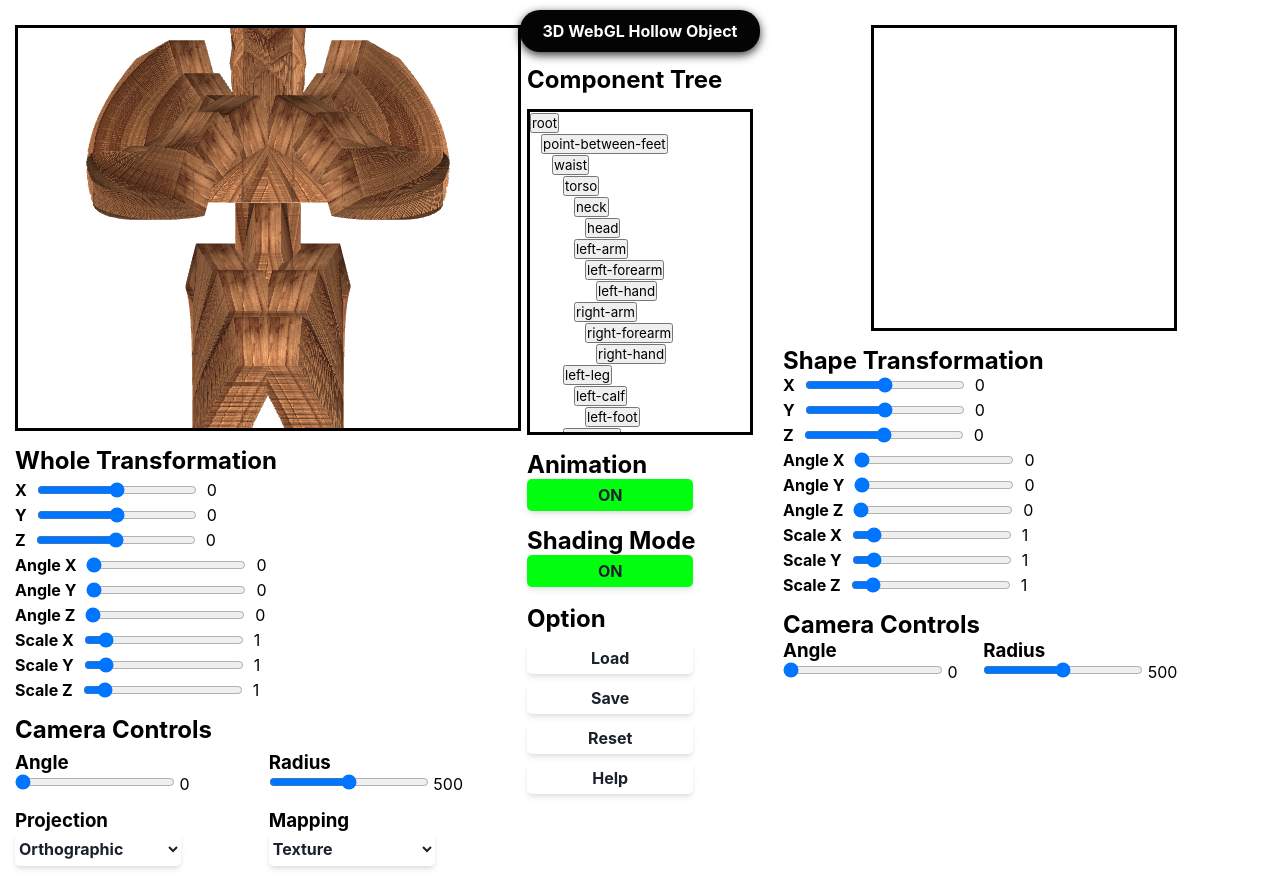
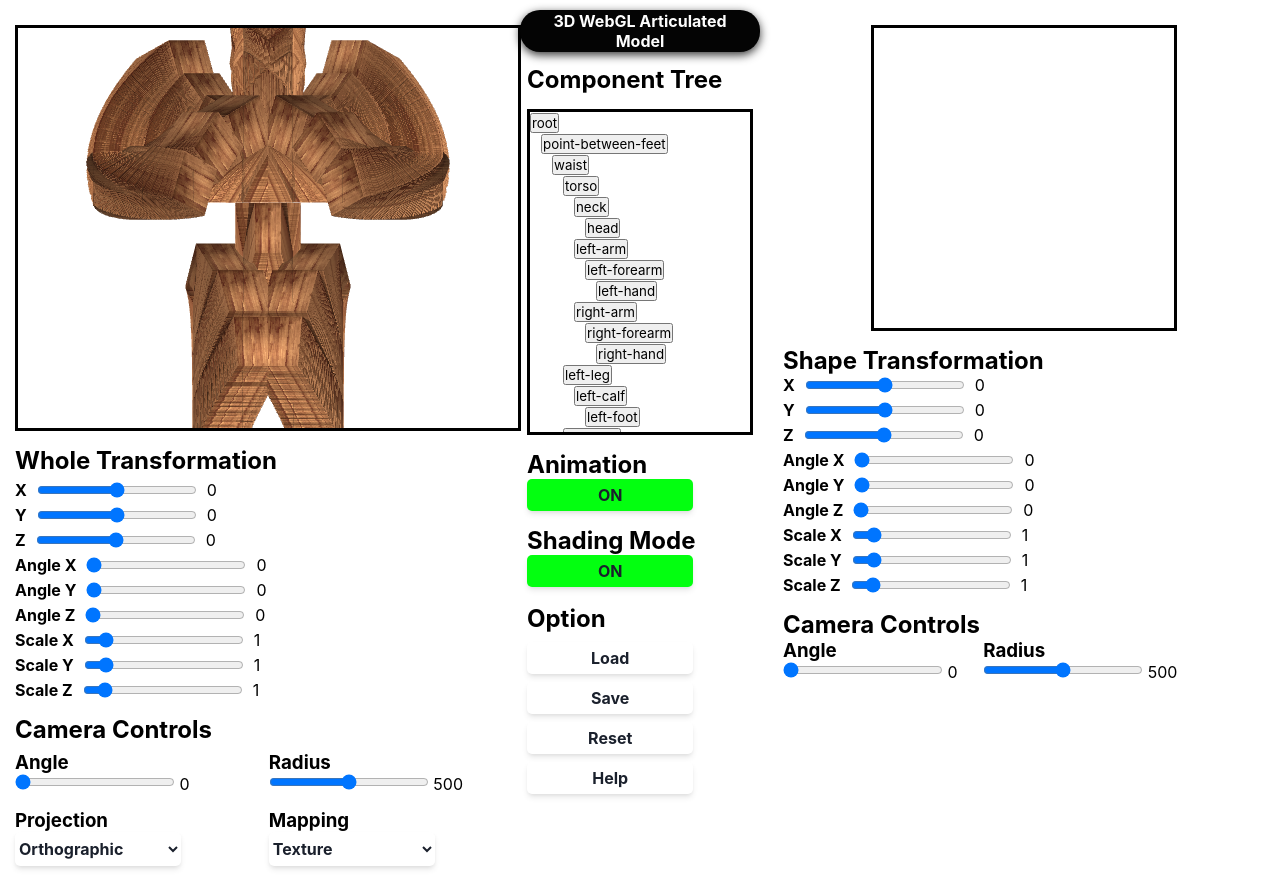
Before and after one commit to rayhankinan/3D-WebGL-Articulated-Model, a website built with webpack: page public/index.html in a window 1280 px wide. Built offline with nearby package versions, Linux system fonts and the light colour scheme.

Commit message:
fix title

```diff
--- a/public/index.html
+++ b/public/index.html
@@ -119,12 +119,12 @@
       }
     </script>
     <script type="text/javascript" src="./dist/index.js" defer></script>
-    <title>3D WebGL Hollow Object</title>
+    <title>3D WebGL Articulated Model</title>
   </head>
   <body>
     <div id="title">
       <div id="title-box">
-        <div>3D WebGL Hollow Object</div>
+        <div>3D WebGL Articulated Model</div>
       </div>
     </div>
     <div id="root">
```
